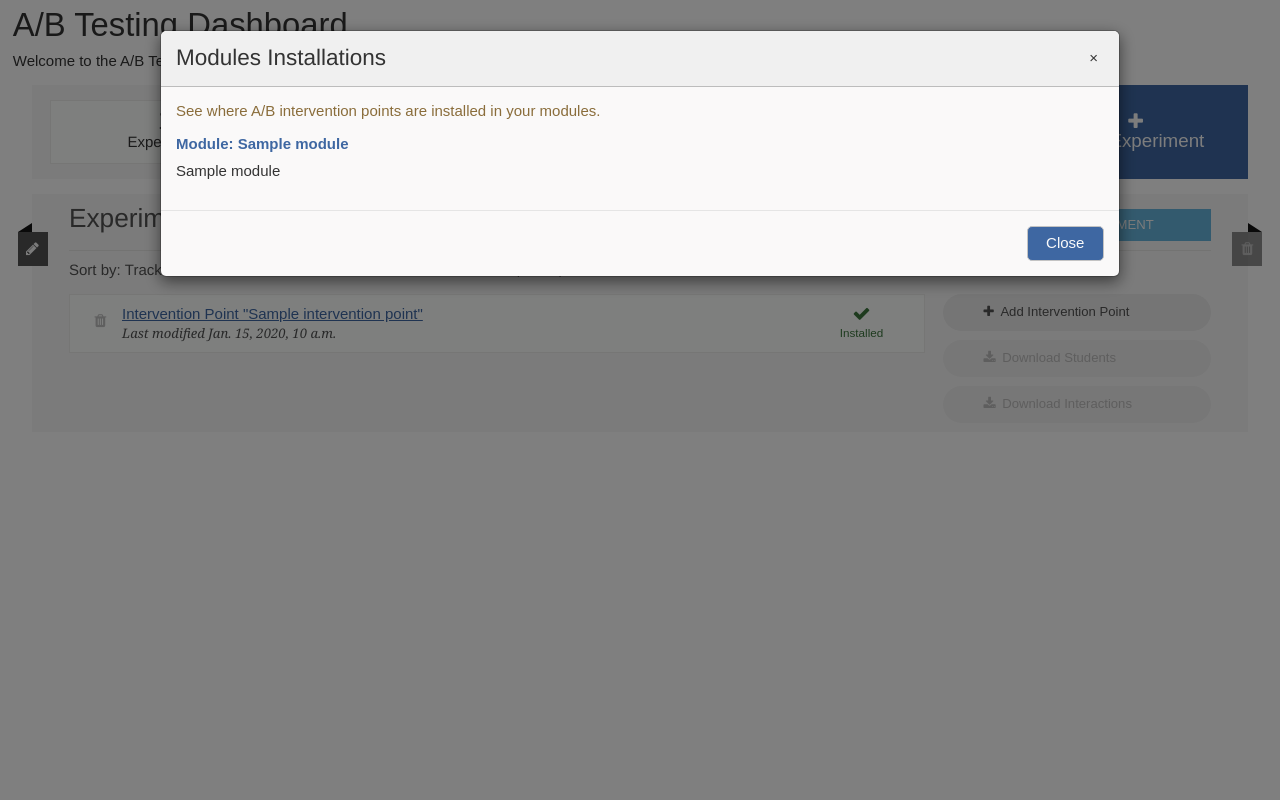
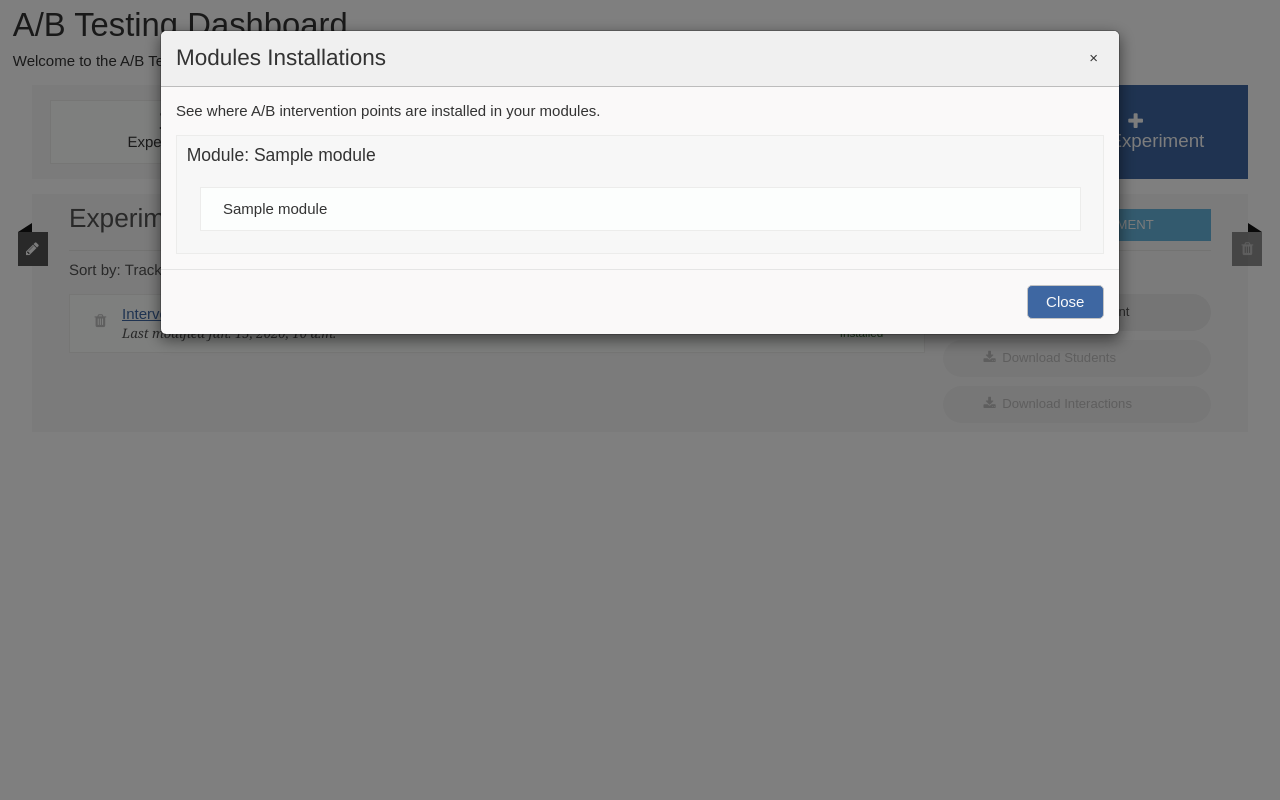
Before and after one commit to penzance/ab-testing-tool, a Django app: template ab_tool/templates/ab_tool/experimentsDashboard.html in a window 1280 px wide, after a click on "Modules". Run offline with Django 3.2, Linux system fonts and the light colour scheme; the template is opened without the code that fills it: most values are stand-ins (such as "Sample title", 1, 10 or a date in 2020); some libraries are stand-ins or nearby versions.

Commit message:
Adds styles to the "Modules Installations" modal window

```diff
--- a/ab_tool/static/ab_tool/css/styles.css
+++ b/ab_tool/static/ab_tool/css/styles.css
@@ -897,6 +897,33 @@ a:hover {
   border-bottom: 0px solid transparent;
   border-left: 14px solid #141414;
 }
+/********* Modules popup (START) ***********/
+.module-name {
+  background: #f7f7f7;
+  margin: 0;
+  padding: 0.55em 0.55em 0 0.55em;
+  border-width: 1px 1px 0px 1px;
+  border-color: #ececeb;
+  border-style: solid;
+}
+.list-modules {
+  background: #f7f7f7;
+  padding: 1.5em;
+  border-width: 0 1px 1px 1px;
+  border-color: #ececeb;
+  border-style: solid;
+}
+.list-modules li {
+  padding: 0.75em 1.5em;
+  border-bottom: solid 1px #ececeb;
+  border-left: solid 1px #ececeb;
+  border-right: solid 1px #ececeb;
+  background: #fcfefd;
+}
+.list-modules li:first-child {
+  border-top: solid 1px #ececeb;
+}
+/********* Modules popup (END) ***********/
 /***********************************************************************************
 					EXP DASHBOARD (END)
 /**********************************************************************************/
--- a/ab_tool/templates/ab_tool/modals.html
+++ b/ab_tool/templates/ab_tool/modals.html
@@ -7,28 +7,31 @@
                 <h4 class="modal-title">Modules Installations</h4>
             </div>
             <div class="modal-body">
-                <p class="text-warning">See where A/B intervention points are installed in your modules.</p>
+                <p>See where A/B intervention points are installed in your modules.</p>
                     {% for m in modules %}
-                        <h4><a class="" id="module_{{m.id}}"> <strong>Module: {{m.name}}</strong></a></h4>
-                        <div id="module_items_{{m.id}}">
-                                <ul>
+                        <h3 class="module-name" id="module_{{m.id}}">Module: {{m.name}}</h3>
+                        <ul class="list-modules" id="module_items_{{m.id}}">
                             {% for i in m.module_items %}
+
                                 {% if i.is_intervention_point %}
-                                            <a class="active">{{i.title}} | <i> Intervention Point</i></a>
+                                <li class="intervention-in-module">
+                                    <strong>Intervention Point:</strong> {{i.title}}
                                 {% else %}
-                                            <p>{{i.title|default:"[ Item not titled]"}}</p>
+                                <li>
+                                    {{i.title|default:"[ Item not titled]"}}
                                 {% endif %}
+
                             {% empty %}
-                                        <p>No items found in this module.</p>
+                                No items found in this module.
+                            </li>
                             {% endfor %}
                         </ul>
-                        </div>
                     {% empty %}
                         <p>No modules found.</p>
                     {% endfor %}
             </div>
             <div class="modal-footer">
-                <a class="btn btn-lg btn-submit-primary" data-dismiss="modal"> Close </a>
+                <a href="#" class="btn btn-lg btn-submit-primary" data-dismiss="modal"> Close </a>
             </div>
         </div>
     </div>
```
Lines whose indentation alone changed are shown as unchanged.
